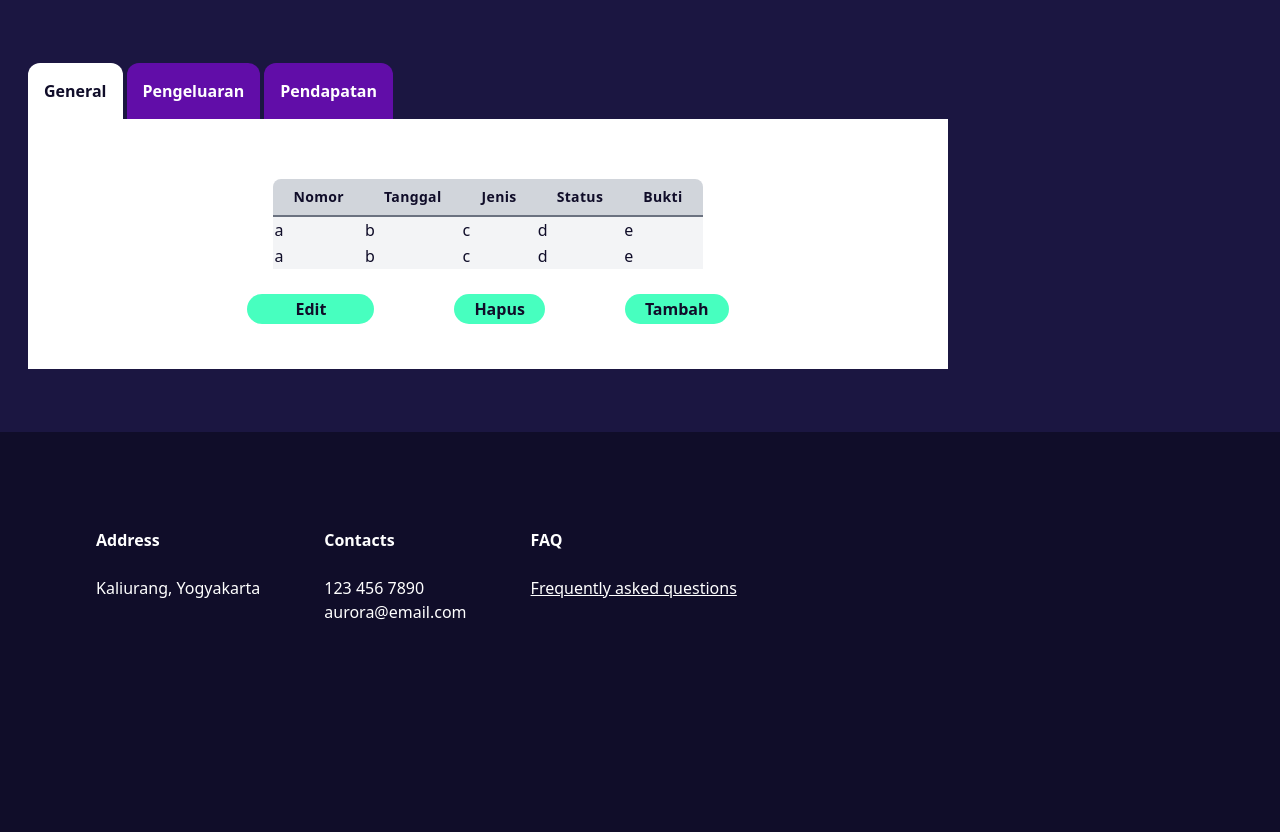
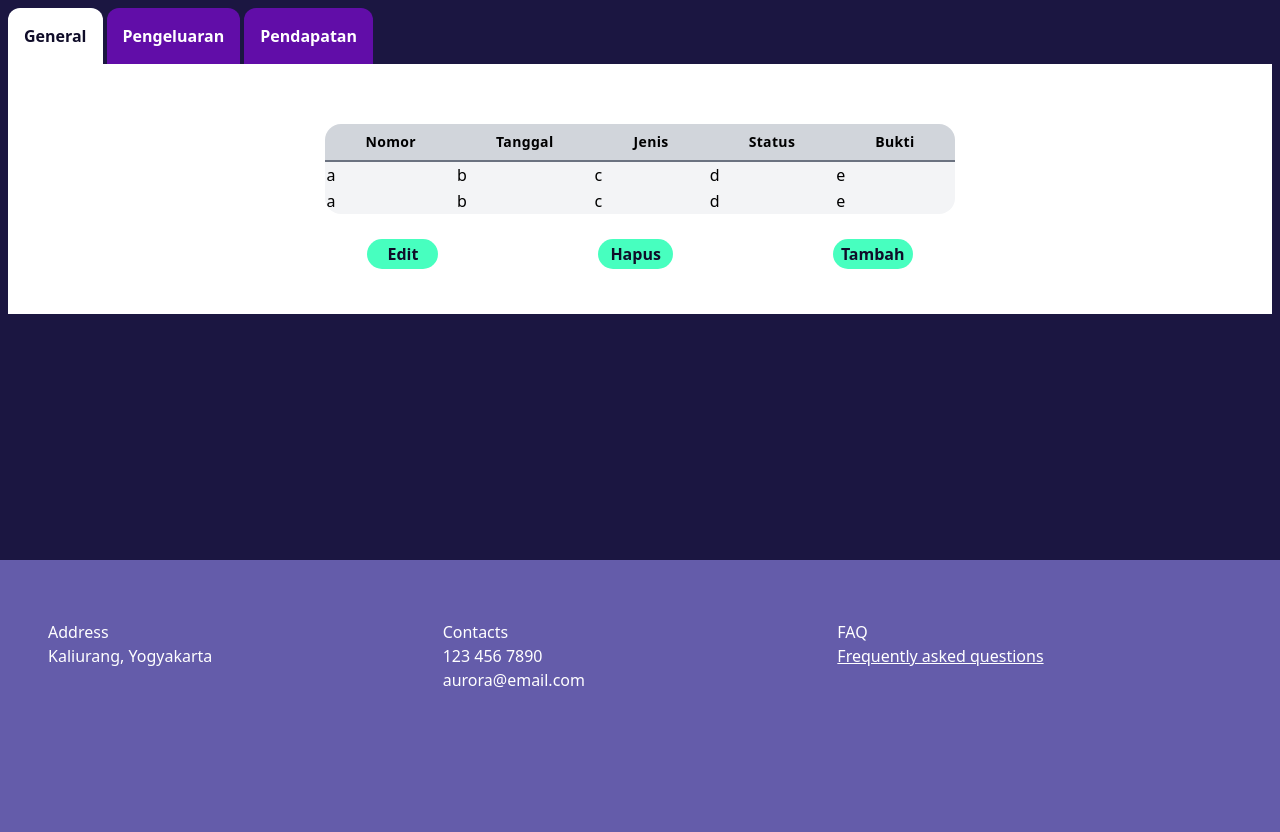
Before and after one commit to RafliIhsanuddin/EcoTrack, a PHP site: page /dashboard.html in a window 1280 px wide. Shown: the part 48-880 px from the top of the page. Before the commit the page ends 668 px from the top, so only its background shows below. Run offline with PHP 8.4, Linux system fonts and the light colour scheme.

Commit message:
memperbaiki rwd dashboard

```diff
--- a/dashboard.html
+++ b/dashboard.html
@@ -7,6 +7,11 @@
     <meta name="viewport" content="width=device-width, initial-scale=1.0">
     <title>Ecotrack - Dashboard</title>
     <link rel="stylesheet" href="output.css">
+    <!-- <style>
+        * {
+            border: 1px solid black;
+        }
+    </style> -->
 </head>
 
 <body class="bg-darkerBlue">
@@ -31,13 +36,13 @@
         </header>
 
         <!-- middle section -->
-        <main class="container flex flex-row text-evendarkerBlue w-screen">
+
 
         <!-- content -->
-            <div class="container flex flex-col p-5">
+
 
             <!-- tabs -->
-                <div class="tabs flex flex-wrap w-full mb-auto p-2 gap-x-1">
+            <div class="tabs flex flex-wrap w-full mb-auto p-2 gap-x-1 ">
                 <input type="radio" name="tabs" id="general" checked="checked" class="hidden">
                 <label for="general" class="p-4 bg-evendarkerPurple text-white rounded-t-xl font-bold">
                     General
@@ -48,23 +53,24 @@
                         <div class="flex w-full justify-center">
                             <div class="p-5">
 
-                                    <table class="w-full">
+                                <table class="w-full overflow-hidden rounded-2xl">
                                     <thead class="bg-gray-300 border-b-2 border-gray-500">
                                         <tr>
                                             <th
-                                                    class="px-5 py-2 text-sm font-bold tracking-wide text-center rounded-tl-lg">
+                                                class="px-2 md:px-6 lg:px-10 py-2 text-sm font-bold tracking-wide text-center rounded-tl-lg">
                                                 Nomor
                                             </th>
-                                                <th class="px-5 py-2 text-sm font-bold tracking-wide text-center">
+                                            <th class="px-2 md:px-6 lg:px-10 py-2 text-sm font-bold tracking-wide text-center">
                                                 Tanggal
                                             </th>
-                                                <th class="px-5 py-2 text-sm font-bold tracking-wide text-center">Jenis
+                                            <th class="px-2 md:px-6 lg:px-10 py-2 text-sm font-bold tracking-wide text-center">
+                                                Jenis
                                             </th>
-                                                <th class="px-5 py-2 text-sm font-bold tracking-wide text-center">
+                                            <th class="px-2 md:px-6 lg:px-10 py-2 text-sm font-bold tracking-wide text-center">
                                                 Status
                                             </th>
                                             <th
-                                                    class="px-5 py-2 text-sm font-bold tracking-wide text-center rounded-tr-lg">
+                                                class="px-2 md:px-6 lg:px-10 py-2 text-sm font-bold tracking-wide text-center rounded-tr-lg">
                                                 Bukti
                                             </th>
                                         </tr>
@@ -111,26 +117,26 @@
                         </div>
                     </div>
                     <!-- edit hapus tambah -->
-                        <nav class="container flex py-1 h-10 mx-auto min-w-full bg-transparent">
+                    <div class="flex py-1 h-10 mx-auto min-w-full bg-transparent">
                         <!-- nav menu -->
-                            <ul class="flex flex-1 justify-center items-center gap-x-20 mx-10 text-white font-semibold">
-                                <li><a href="#"
-                                        class="px-12 py-1 w-20 font-bold bg-lightGreen text-evendarkerBlue text-center rounded-full">
+                        <div class="flex justify-center items-center mx-auto text-white font-semibold">
+                            <div><a href="#"
+                                    class="mx-2 px-5 md:mx-10 lg:mx-20 py-1 w-10 font-bold bg-lightGreen text-evendarkerBlue rounded-full">
                                     Edit
                                 </a>
-                                </li>
-                                <li><a href="#"
-                                        class="px-5 py-1 w-20 font-bold bg-lightGreen text-evendarkerBlue text-center rounded-full">
+                            </div>
+                            <div><a href="#"
+                                    class="mx-2 px-3 md:mx-10 lg:mx-20 py-1 w-10 font-bold bg-lightGreen text-evendarkerBlue rounded-full">
                                     Hapus
                                 </a>
-                                </li>
-                                <li><a href="#"
-                                        class="px-5 py-1 w-full font-bold bg-lightGreen text-evendarkerBlue text-center rounded-full">
+                            </div>
+                            <div><a href="#"
+                                    class="mx-2 px-2 md:mx-10 lg:mx-20 py-1 w-10 font-bold bg-lightGreen text-evendarkerBlue rounded-full">
                                     Tambah
                                 </a>
-                                </li>
-                            </ul>
-                        </nav>
+                            </div>
+                        </div>
+                    </div>
                 </div>
 
                 <input type="radio" name="tabs" id="pengeluaran" class="hidden">
@@ -147,19 +153,19 @@
                                     <thead class="bg-gray-300 border-b-2 border-gray-500">
                                         <tr>
                                             <th
-                                                    class="px-5 py-2 text-sm font-bold tracking-wide text-center rounded-tl-lg">
+                                                class="px-2 md:px-6 lg:px-10 py-2 text-sm font-bold tracking-wide text-center rounded-tl-lg">
                                                 Nomor
                                             </th>
-                                                <th class="px-5 py-2 text-sm font-bold tracking-wide text-center">
+                                            <th class="px-2 md:px-6 lg:px-10 py-2 text-sm font-bold tracking-wide text-center">
                                                 Tanggal
                                             </th>
-                                                <th class="px-5 py-2 text-sm font-bold tracking-wide text-center">Jenis
+                                            <th class="px-2 md:px-6 lg:px-10 py-2 text-sm font-bold tracking-wide text-center">Jenis
                                             </th>
-                                                <th class="px-5 py-2 text-sm font-bold tracking-wide text-center">
+                                            <th class="px-2 md:px-6 lg:px-10 py-2 text-sm font-bold tracking-wide text-center">
                                                 Status
                                             </th>
                                             <th
-                                                    class="px-5 py-2 text-sm font-bold tracking-wide text-center rounded-tr-lg">
+                                                class="px-2 md:px-6 lg:px-10 py-2 text-sm font-bold tracking-wide text-center rounded-tr-lg">
                                                 Bukti
                                             </th>
                                         </tr>
@@ -221,19 +227,19 @@
                                     <thead class="bg-gray-300 border-b-2 border-gray-500">
                                         <tr>
                                             <th
-                                                    class="px-5 py-2 text-sm font-bold tracking-wide text-center rounded-tl-lg">
+                                                class="px-2 md:px-6 lg:px-10 py-2 text-sm font-bold tracking-wide text-center rounded-tl-lg">
                                                 Nomor
                                             </th>
-                                                <th class="px-5 py-2 text-sm font-bold tracking-wide text-center">
+                                            <th class="px-2 md:px-6 lg:px-10 py-2 text-sm font-bold tracking-wide text-center">
                                                 Tanggal
                                             </th>
-                                                <th class="px-5 py-2 text-sm font-bold tracking-wide text-center">Jenis
+                                            <th class="px-2 md:px-6 lg:px-10 py-2 text-sm font-bold tracking-wide text-center">Jenis
                                             </th>
-                                                <th class="px-5 py-2 text-sm font-bold tracking-wide text-center">
+                                            <th class="px-2 md:px-6 lg:px-10 py-2 text-sm font-bold tracking-wide text-center">
                                                 Status
                                             </th>
                                             <th
-                                                    class="px-5 py-2 text-sm font-bold tracking-wide text-center rounded-tr-lg">
+                                                class="px-2 md:px-6 lg:px-10 py-2 text-sm font-bold tracking-wide text-center rounded-tr-lg">
                                                 Bukti
                                             </th>
                                         </tr>
@@ -286,33 +292,44 @@
 
 
 
-            </div>
 
 
 
-        </main>
+
 
 
 
         <!-- footer -->
         <footer>
-            <div class="container flex flex-row p-24 space-x-16 mx-auto h-80 min-w-full bg-evendarkerBlue text-white">
-                <!-- alamat -->
-                <div>
-                    <h2 class="font-semibold">Address</h2><br>
+            <div class="px-12 py-12 mx-auto mt-20 h-full min-w-full md:flex bg-[#645CAA] text-white">
+                <div class=" w-full py-3">
+                    <div class="">
+                        <h2>Address</h2>
+                    </div>
+                    <div class="">
                         <p>Kaliurang, Yogyakarta</p>
                     </div>
-                <!-- contacts -->
-                <div>
-                    <h2 class="font-semibold">Contacts</h2><br>
-                    <p>123 456 7890<br>
-                        aurora@email.com</p>
                 </div>
-                <!-- faq -->
-                <div>
-                    <h2 class="font-semibold">FAQ</h2><br>
-                    <a href="" class="underline hover:text-lightGreen">Frequently asked questions</a>
+                <div class=" w-full py-3">
+                    <div class="">
+                        <h2 class="">Contacts</h2>
                     </div>
+                    <div class="">
+                        <p class="">123 456 7890</p>
+                    </div>
+                    <div class="">
+                        <p>aurora@email.com</p>
+                    </div>
+                </div>
+                <div class=" w-full py-3">
+                    <div class="">
+                        <h2>FAQ</h2>
+                    </div>
+                    <div class="">
+                        <a href="" class="underline hover:text-[#A084CA]">Frequently asked questions</a>
+                    </div>
+                </div>
+
             </div>
         </footer>
 
--- a/output.css
+++ b/output.css
@@ -1076,6 +1076,11 @@ input:checked + .toggle-bg {
   margin-right: 2.5rem;
 }
 
+.mx-2 {
+  margin-left: 0.5rem;
+  margin-right: 0.5rem;
+}
+
 .my-32 {
   margin-top: 8rem;
   margin-bottom: 8rem;
@@ -1242,8 +1239,8 @@ input:checked + .toggle-bg {
   width: auto;
 }
 
-.w-screen {
-  width: 100vw;
+.w-10 {
+  width: 2.5rem;
 }
 
 .w-608px {
@@ -1252,14 +1249,6 @@ input:checked + .toggle-bg {
 
 .w-3\/4 {
   width: 75%;
-}
-
-.w-5 {
-  width: 1.25rem;
-}
-
-.w-10 {
-  width: 2.5rem;
 }
 
 .w-44 {
@@ -1376,10 +1365,6 @@ input:checked + .toggle-bg {
   grid-template-columns: repeat(7, minmax(0, 1fr));
 }
 
-.flex-row {
-  flex-direction: row;
-}
-
 .flex-col {
   flex-direction: column;
 }
@@ -1423,11 +1408,6 @@ input:checked + .toggle-bg {
 .gap-x-1 {
   -moz-column-gap: 0.25rem;
        column-gap: 0.25rem;
-}
-
-.gap-x-20 {
-  -moz-column-gap: 5rem;
-       column-gap: 5rem;
 }
 
 .gap-y-5 {
@@ -1505,6 +1479,10 @@ input:checked + .toggle-bg {
   border-radius: 9999px;
 }
 
+.rounded-2xl {
+  border-radius: 1rem;
+}
+
 .rounded-lg {
   border-radius: 0.5rem;
 }
@@ -1625,6 +1603,11 @@ input:checked + .toggle-bg {
   background-color: rgb(243 244 246 / var(--tw-bg-opacity));
 }
 
+.bg-\[\#645CAA\] {
+  --tw-bg-opacity: 1;
+  background-color: rgb(100 92 170 / var(--tw-bg-opacity));
+}
+
 .bg-black {
   --tw-bg-opacity: 1;
   background-color: rgb(0 0 0 / var(--tw-bg-opacity));
@@ -1662,21 +1650,6 @@ input:checked + .toggle-bg {
 .bg-gray-800 {
   --tw-bg-opacity: 1;
   background-color: rgb(31 41 55 / var(--tw-bg-opacity));
-}
-
-.bg-\[\#EBC7E8\] {
-  --tw-bg-opacity: 1;
-  background-color: rgb(235 199 232 / var(--tw-bg-opacity));
-}
-
-.bg-\[\#645CAA\] {
-  --tw-bg-opacity: 1;
-  background-color: rgb(100 92 170 / var(--tw-bg-opacity));
-}
-
-.bg-\[\#A084CA\] {
-  --tw-bg-opacity: 1;
-  background-color: rgb(160 132 202 / var(--tw-bg-opacity));
 }
 
 .bg-opacity-50 {
@@ -2380,6 +2310,11 @@ input:checked + .toggle-bg {
     margin-bottom: calc(2.25rem * var(--tw-space-y-reverse));
   }
 
+  .md\:px-6 {
+    padding-left: 1.5rem;
+    padding-right: 1.5rem;
+  }
+
   .md\:pt-0 {
     padding-top: 0px;
   }
@@ -2394,6 +2329,16 @@ input:checked + .toggle-bg {
 }
 
 @media (min-width: 976px) {
+  .lg\:mx-20 {
+    margin-left: 5rem;
+    margin-right: 5rem;
+  }
+
+  .lg\:px-10 {
+    padding-left: 2.5rem;
+    padding-right: 2.5rem;
+  }
+
   .lg\:pt-0 {
     padding-top: 0px;
   }
```
Also changed, not shown: other parts of output.css (+62 -114 lines). Lines whose indentation alone changed are shown as unchanged.
